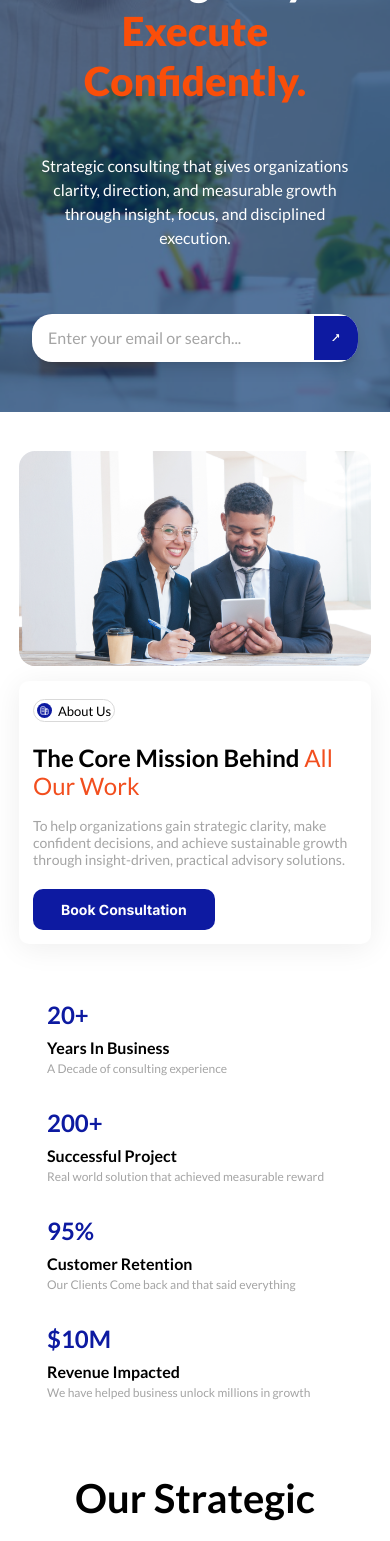
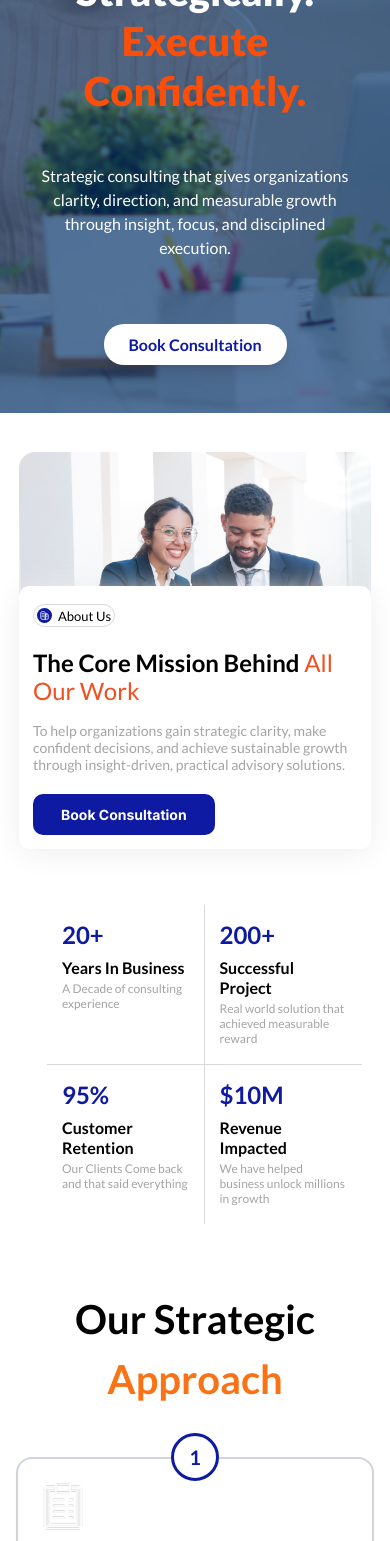
Before and after one commit to suleimansaban/basira-landing-page, a Next.js app: page / in a window 390 px wide. Shown: the part 432-1973 px from the top of the page. Built offline with nearby package versions, Linux system fonts and the light colour scheme.

Commit message:
feat:updated code

```diff
--- a/src/components/layout/Header.tsx
+++ b/src/components/layout/Header.tsx
@@ -75,7 +75,7 @@ const Header = () => {
                 <img
                   src="/images/basiraLogo.png"
                   alt="BasiraView Consulting Logo"
-                  className="w-[268px] h-[70px] object-cover"
+                  className="w-[268px] h-[80px] object-fit"
                 />
               </div>
             </div>
--- a/src/components/sections/AboutSection.tsx
+++ b/src/components/sections/AboutSection.tsx
@@ -25,7 +25,7 @@ export default function AboutSection() {
             </div>
 
             {/* Content Section */}
-            <div className="w-full lg:flex-1 lg:-ml-[51px] sm:-ml-[102px] bg-background-main shadow-[0px_4px_30px_#eeeeee] rounded-md p-[14px] sm:p-[15px] flex flex-col justify-start items-start gap-[11px] sm:gap-[10px] relative z-10">
+            <div className="w-full lg:flex-1 -mt-[6rem] sm:-mt-14 lg:mt-0 lg:-ml-[51px] sm:-ml-[102px] bg-background-main shadow-[0px_4px_30px_#eeeeee] rounded-md p-[14px] sm:p-[15px] flex flex-col justify-start items-start gap-[11px] sm:gap-[10px] relative z-10">
 
               {/* About Us Badge */}
               <div className="flex justify-center items-center gap-[3px] sm:gap-[6px] border border-border-primary rounded-3xl px-[3px] sm:px-[6px] py-[3px] sm:py-[6px] bg-background-main mt-[4px] sm:mt-[8px]">
--- a/src/components/sections/HeroSection.tsx
+++ b/src/components/sections/HeroSection.tsx
@@ -8,12 +8,13 @@ interface HeroSectionProps {
 }
 
 export default function HeroSection({ loading }: HeroSectionProps) {
-  const handleInputSubmit = (): void => {
-    // Handle input submission
-    const input = document.getElementById('hero-input') as HTMLInputElement
-    if (input && input.value) {
-      // Process the input value
-      console.log('Input value:', input.value)
+  const handleBookConsultation = (): void => {
+    const contactSection = document.getElementById('contact-section')
+    if (contactSection) {
+      contactSection.scrollIntoView({ behavior: 'smooth' })
+    } else {
+      // If contact section doesn't exist, navigate to home and then scroll
+      window.location.href = '/#contact-section'
     }
   }
 
@@ -77,27 +78,14 @@ export default function HeroSection({ loading }: HeroSectionProps) {
                 </p>
               </div>
 
-              {/* Input Field with Arrow Button */}
-              <div className="flex justify-center items-center w-full mt-8 sm:mt-12 max-w-2xl px-4">
-                <div className="flex items-center w-full bg-background-main rounded-2xl overflow-hidden shadow-lg">
-                  <input
-                    id="hero-input"
-                    type="text"
-                    placeholder="Enter your email or search..."
-                    className="flex-1 px-4 sm:px-6 py-3 sm:py-4 text-base sm:text-lg font-lato text-text-primary placeholder:text-text-secondary focus:outline-none bg-transparent"
-                  />
-                  <button
-                    onClick={handleInputSubmit}
-                    className="bg-primary-background p-3 sm:p-4 flex justify-center items-center hover:bg-primary-dark transition-colors duration-200 cursor-pointer"
-                    aria-label="Submit"
-                  >
-                    <img
-                      src="/images/img_right_arrow.png"
-                      alt="Arrow"
-                      className="w-5 h-5 sm:w-6 sm:h-6"
-                    />
-                  </button>
-                </div>
+              {/* Book Consultation Button */}
+              <div className="flex justify-center items-center w-full mt-8 sm:mt-12 px-4">
+                <button
+                  onClick={handleBookConsultation}
+                  className="bg-white w-[183px] h-[41px] sm:w-auto sm:h-auto sm:px-12 sm:py-5 rounded-[20px] shadow-lg text-primary-background text-base sm:text-lg font-lato font-bold hover:scale-105 active:scale-95 transition-transform duration-200 focus:outline-none focus:ring-2 focus:ring-primary-background focus:ring-offset-2"
+                >
+                  Book Consultation
+                </button>
               </div>
             </div>
           </div>
--- a/src/components/sections/SectorExpertiseSection.tsx
+++ b/src/components/sections/SectorExpertiseSection.tsx
@@ -59,7 +59,7 @@ export default function SectorExpertiseSection({ sectors, loading }: SectorExper
             // Actual sectors
             <div className="grid grid-cols-1 md:grid-cols-2 lg:grid-cols-3 gap-4 sm:gap-8">
               {sectors.map((sector, index) => (
-                <div key={sector.id} className="bg-background-secondary rounded-md p-[9px] sm:p-[18px] flex flex-col justify-start items-start gap-[13px] sm:gap-[26px] min-h-[200px] sm:min-h-[400px] hover:scale-105 transition-transform duration-300 shadow-sm hover:shadow-md">
+                <div key={sector.id} className="bg-background-secondary border-2 border-[#000000]-300 rounded-2xl rounded-md p-[9px] sm:p-[18px] flex flex-col justify-start items-start gap-[13px] sm:gap-[26px] min-h-[200px] sm:min-h-[400px] hover:scale-105 transition-transform duration-300 shadow-sm hover:shadow-md">
 
                   {/* Sector Icon */}
                   <div className={`${getSectorBackgroundColor(index)} rounded-md p-[6px] sm:p-[12px] flex justify-center items-center w-[41px] sm:w-[82px] h-[37px] sm:h-[74px]`}>
--- a/src/components/sections/StatisticsSection.tsx
+++ b/src/components/sections/StatisticsSection.tsx
@@ -15,12 +15,19 @@ export default function StatisticsSection({ statistics, loading }: StatisticsSec
   return (
     <section className="w-full py-[17px] sm:py-[34px]">
       <div className="w-full max-w-[1440px] mx-auto px-[47px] sm:px-[94px] pr-[28px] sm:pr-[56px]">
-        <div className="flex flex-col sm:flex-row justify-start items-center gap-[29px] sm:gap-[58px] md:gap-[116px] w-full">
+        <div className="grid grid-cols-2 items-stretch sm:flex sm:flex-row justify-start sm:items-center gap-0 sm:gap-[58px] md:gap-[116px] w-full">
 
           {loading ? (
             // Loading skeleton
             Array.from({ length: 4 }).map((_, index) => (
-              <div key={index} className="flex items-center gap-[29px] sm:gap-[58px] w-full sm:w-auto">
+              <div
+                key={index}
+                className={`flex sm:items-center gap-[29px] sm:gap-[58px] w-full h-full sm:w-auto sm:h-auto p-[15px] sm:p-0 ${
+                  index % 2 === 0 ? 'border-r sm:border-r-0 border-border-primary' : ''
+                } ${
+                  index < 2 ? 'border-b sm:border-b-0 border-border-primary' : ''
+                }`}
+              >
                 <div className="flex flex-col justify-start items-start gap-[9px] sm:gap-[18px] w-full sm:w-[118px]">
                   <div className="animate-pulse bg-background-light rounded h-[29px] sm:h-[58px] w-full" />
                   <div className="flex flex-col justify-start items-start gap-[3px] sm:gap-[6px] w-full">
@@ -36,7 +43,14 @@ export default function StatisticsSection({ statistics, loading }: StatisticsSec
           ) : (
             // Actual statistics
             statistics.map((stat, index) => (
-              <div key={stat.id} className="flex items-center gap-[29px] sm:gap-[58px] w-full sm:w-auto">
+              <div
+                key={stat.id}
+                className={`flex sm:items-center gap-[29px] sm:gap-[58px] w-full h-full sm:w-auto sm:h-auto p-[15px] sm:p-0 ${
+                  index % 2 === 0 ? 'border-r sm:border-r-0 border-border-primary' : ''
+                } ${
+                  index < 2 ? 'border-b sm:border-b-0 border-border-primary' : ''
+                }`}
+              >
                 <div className="flex flex-col justify-start items-start gap-[9px] sm:gap-[18px] w-full sm:w-[118px] mb-[3px] sm:mb-[6px]">
 
                   {/* Statistics Value */}
```
